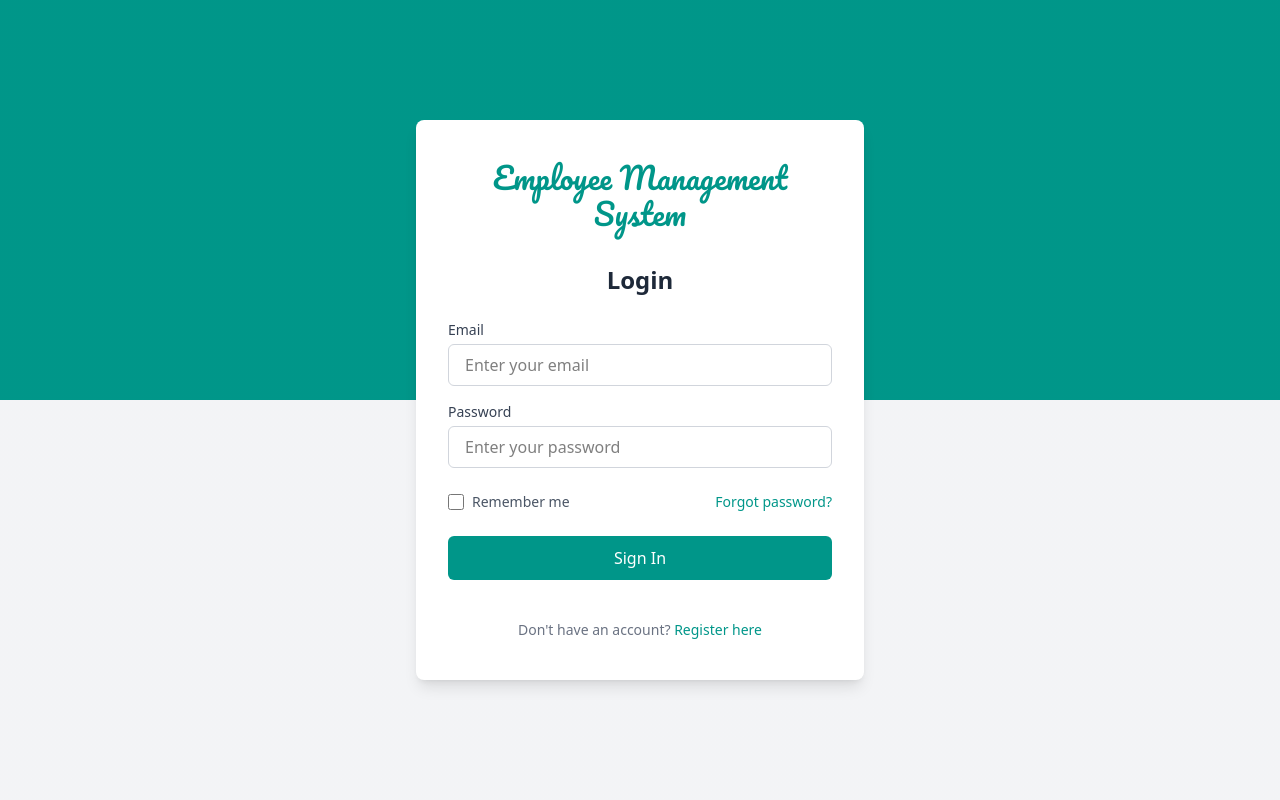
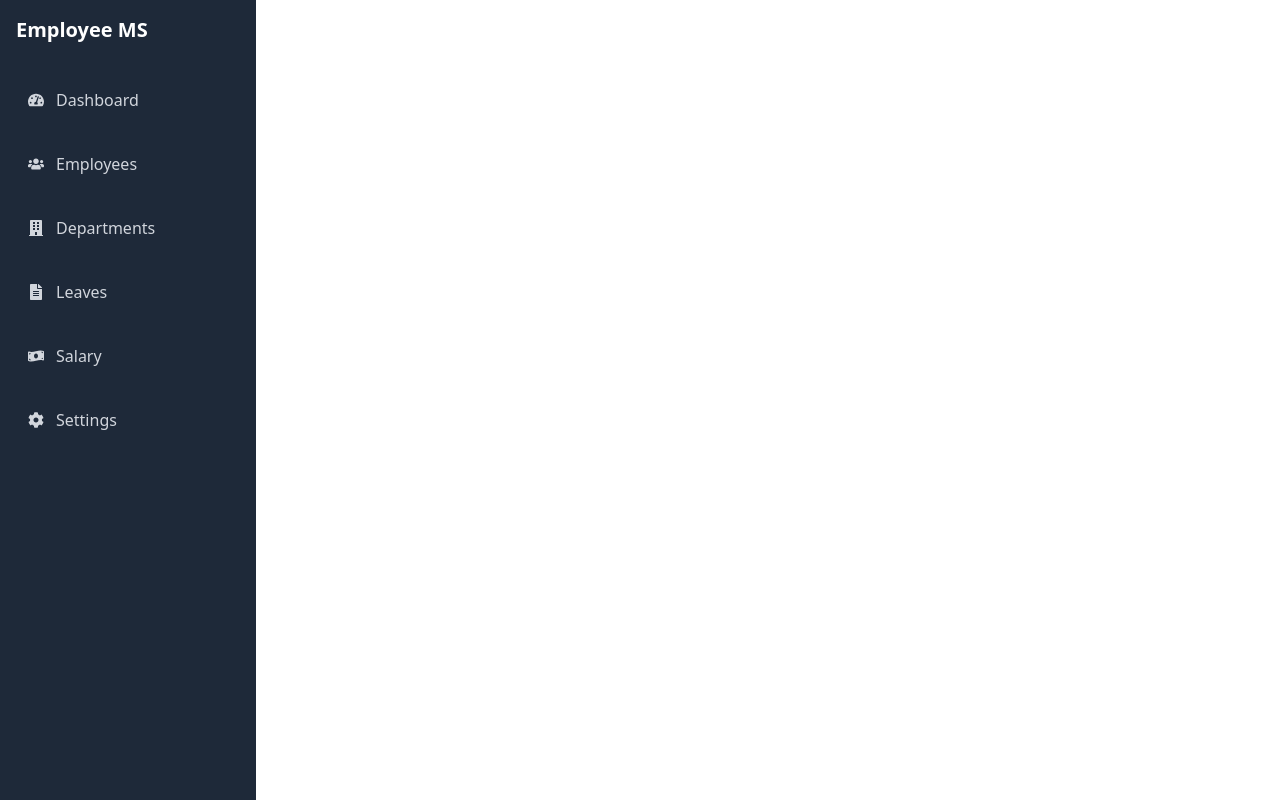
Before and after one commit to maxmwangikenya/schoolManagmentSystemBaobab, a React (Vite) app in the folder frontend/: page /admn-dashboard in a window 1280 px wide. Before the commit this address led to /login. Built offline with nearby package versions, Linux system fonts and the light colour scheme; sample sign-in values are in the browser's storage.

Commit message:
landing page

```diff
--- a/frontend/src/App.jsx
+++ b/frontend/src/App.jsx
@@ -10,7 +10,6 @@ import RoleBaseRoutes from './utils/RoleBaseRoutes';
 function App() {
   return (
     <Routes>
-      <Route path="/" element={<Navigate to="/admn-dashboard" />} />
       <Route path="/login" element={<Login />} />
       <Route path="/admn-dashboard" element={
         <PrivateRoutes>
--- /dev/null
+++ b/frontend/src/components/dashboard/AdminSidebar.jsx
@@ -0,0 +1,107 @@
+import React from 'react';
+import { NavLink } from 'react-router-dom';
+import {
+  FaTachometerAlt,
+  FaUsers,
+  FaBuilding,
+  FaFileAlt,      // For Leaves
+  FaMoneyBillWave, // For Salary
+  FaCog           // For Settings
+} from 'react-icons/fa';
+
+const AdminSidebar = () => {
+  return (
+    <div className="w-64 bg-gray-800 text-white min-h-screen p-4">
+      <div className="mb-8">
+        <h3 className="text-xl font-bold">Employee MS</h3>
+      </div>
+      <div className="space-y-4">
+        <NavLink
+          to="/admin-dashboard"
+          className={({ isActive }) =>
+            `flex items-center gap-3 p-3 rounded-lg transition-colors ${
+              isActive
+                ? 'bg-teal-600 text-white'
+                : 'text-gray-300 hover:bg-blue-600 hover:text-white' // ✅ Blue on hover
+            }`
+          }
+        >
+          <FaTachometerAlt />
+          <span>Dashboard</span>
+        </NavLink>
+
+        <NavLink
+          to="/employees"
+          className={({ isActive }) =>
+            `flex items-center gap-3 p-3 rounded-lg transition-colors ${
+              isActive
+                ? 'bg-teal-600 text-white'
+                : 'text-gray-300 hover:bg-blue-600 hover:text-white' // ✅ Blue on hover
+            }`
+          }
+        >
+          <FaUsers />
+          <span>Employees</span>
+        </NavLink>
+
+        <NavLink
+          to="/departments"
+          className={({ isActive }) =>
+            `flex items-center gap-3 p-3 rounded-lg transition-colors ${
+              isActive
+                ? 'bg-teal-600 text-white'
+                : 'text-gray-300 hover:bg-blue-600 hover:text-white' // ✅ Blue on hover
+            }`
+          }
+        >
+          <FaBuilding />
+          <span>Departments</span>
+        </NavLink>
+
+        <NavLink
+          to="/leaves"
+          className={({ isActive }) =>
+            `flex items-center gap-3 p-3 rounded-lg transition-colors ${
+              isActive
+                ? 'bg-teal-600 text-white'
+                : 'text-gray-300 hover:bg-blue-600 hover:text-white' // ✅ Blue on hover
+            }`
+          }
+        >
+          <FaFileAlt />
+          <span>Leaves</span>
+        </NavLink>
+
+        <NavLink
+          to="/salary"
+          className={({ isActive }) =>
+            `flex items-center gap-3 p-3 rounded-lg transition-colors ${
+              isActive
+                ? 'bg-teal-600 text-white'
+                : 'text-gray-300 hover:bg-blue-600 hover:text-white' // ✅ Blue on hover
+            }`
+          }
+        >
+          <FaMoneyBillWave />
+          <span>Salary</span>
+        </NavLink>
+
+        <NavLink
+          to="/settings"
+          className={({ isActive }) =>
+            `flex items-center gap-3 p-3 rounded-lg transition-colors ${
+              isActive
+                ? 'bg-teal-600 text-white'
+                : 'text-gray-300 hover:bg-blue-600 hover:text-white' // ✅ Blue on hover
+            }`
+          }
+        >
+          <FaCog />
+          <span>Settings</span>
+        </NavLink>
+      </div>
+    </div>
+  );
+};
+
+export default AdminSidebar;
--- a/frontend/src/context/authContext.jsx
+++ b/frontend/src/context/authContext.jsx
@@ -1,4 +1,4 @@
-// src/context/auth.jsx
+// src/context/authContext.jsx
 import React, { createContext, useContext, useReducer, useEffect } from 'react';
 import { useNavigate } from 'react-router-dom';
 
@@ -12,6 +12,8 @@ const initialState = {
 // Action Types
 const LOGIN_SUCCESS = 'LOGIN_SUCCESS';
 const LOGIN_FAILURE = 'LOGIN_FAILURE';
+const REGISTER_SUCCESS = 'REGISTER_SUCCESS';
+const REGISTER_FAILURE = 'REGISTER_FAILURE';
 const LOGOUT = 'LOGOUT';
 const CHECK_AUTH = 'CHECK_AUTH';
 
@@ -19,6 +21,7 @@ const CHECK_AUTH = 'CHECK_AUTH';
 const authReducer = (state, action) => {
     switch (action.type) {
         case LOGIN_SUCCESS:
+        case REGISTER_SUCCESS:
             return {
                 ...state,
                 user: action.payload.user,
@@ -26,6 +29,7 @@ const authReducer = (state, action) => {
                 isLoading: false,
             };
         case LOGIN_FAILURE:
+        case REGISTER_FAILURE:
             return {
                 ...state,
                 user: null,
@@ -128,6 +132,58 @@ const AuthProvider = ({ children }) => {
         }
     };
 
+    // Register function — replace with real API call
+    const register = async (userData) => {
+        try {
+            // Simulate API delay
+            await new Promise(resolve => setTimeout(resolve, 1000));
+
+            // Mock registration logic
+            // In a real app, you'd send this data to your backend API
+            const { email, password, name, role = 'employee' } = userData;
+
+            // Basic validation
+            if (!email || !password || !name) {
+                dispatch({ type: REGISTER_FAILURE });
+                return { success: false, error: 'All fields are required' };
+            }
+
+            // Check if user already exists (mock check)
+            const existingUsers = ['admin@example.com', 'employee@example.com'];
+            if (existingUsers.includes(email)) {
+                dispatch({ type: REGISTER_FAILURE });
+                return { success: false, error: 'User already exists' };
+            }
+
+            // Create new user
+            const newUser = {
+                id: Date.now(), // Mock ID generation
+                email,
+                name,
+                role,
+            };
+
+            // Store user data
+            localStorage.setItem('user', JSON.stringify(newUser));
+            dispatch({
+                type: REGISTER_SUCCESS,
+                payload: { user: newUser },
+            });
+
+            // Navigate based on role
+            if (role === 'admin') {
+                navigate('/admn-dashboard');
+            } else {
+                navigate('/employee-dashboard');
+            }
+
+            return { success: true, user: newUser };
+        } catch (error) {
+            dispatch({ type: REGISTER_FAILURE });
+            return { success: false, error: 'Registration failed. Please try again.' };
+        }
+    };
+
     // Logout function
     const logout = () => {
         localStorage.removeItem('user');
@@ -137,7 +193,11 @@ const AuthProvider = ({ children }) => {
 
     const value = {
         ...state,
+        user: state.user,
+        isAuthenticated: state.isAuthenticated,
+        loading: state.isLoading, // Also provide as 'loading' for compatibility
         login,
+        register, // Add register function to context value
         logout,
     };
 
@@ -148,5 +208,5 @@ const AuthProvider = ({ children }) => {
     );
 };
 
-// ✅ DEFAULT EXPORT — so you can do: import AuthProvider from './context/auth'
+// Default export
 export default AuthProvider;
--- a/frontend/src/pages/AdmnDashboard.jsx
+++ b/frontend/src/pages/AdmnDashboard.jsx
@@ -1,94 +1,11 @@
-import React, { useEffect } from 'react'
-import { useAuth } from '../context/authContext'
-import { useNavigate } from 'react-router-dom'
+import React from 'react'
+import AdminSidebar from '../components/dashboard/AdminSidebar'
+import { useAuth} from '../context/authContext'
 
 const AdmnDashboard = () => {
-  const { user, loading } = useAuth()
-  const navigate = useNavigate()
-
-  useEffect(() => {
-    // Only check authentication after loading is complete
-    if (!loading) {
-      if (!user) {
-        console.log('No user found, redirecting to login');
-        navigate('/login', { replace: true })
-      } else if (user.role !== 'admin') {
-        console.log('User is not admin, redirecting to unauthorized');
-        navigate('/unauthorized', { replace: true })
-      } else {
-        console.log('Admin user authenticated:', user.name);
-      }
-    }
-  }, [user, loading, navigate])
-
-  // Show loading while authentication is being checked
-  if (loading) {
-    return (
-      <div style={{
-        display: 'flex',
-        justifyContent: 'center',
-        alignItems: 'center',
-        height: '100vh',
-        fontSize: '18px',
-        fontWeight: 'bold'
-      }}>
-        <div>Checking authentication status...</div>
-      </div>
-    )
-  }
-
-  // Don't render anything if redirecting (user doesn't exist or not admin)
-  if (!user || user.role !== 'admin') {
-    return null
-  }
-
-  // Render dashboard only for authenticated admin users
   return (
-    <div style={{ padding: '20px' }}>
-      <h1>Admin Dashboard</h1>
-      <p>Welcome, {user.name}!</p>
-      <p>Email: {user.email}</p>
-      <p>Role: {user.role}</p>
-
-      <div style={{ marginTop: '20px' }}>
-        <h2>Admin Tools</h2>
-        <div style={{ display: 'flex', gap: '10px', marginTop: '10px' }}>
-          <button
-            onClick={() => navigate('/manage-users')}
-            style={{ padding: '10px 15px', cursor: 'pointer' }}
-          >
-            Manage Users
-          </button>
-          <button
-            onClick={() => navigate('/reports')}
-            style={{ padding: '10px 15px', cursor: 'pointer' }}
-          >
-            View Reports
-          </button>
-          <button
-            onClick={() => navigate('/settings')}
-            style={{ padding: '10px 15px', cursor: 'pointer' }}
-          >
-            System Settings
-          </button>
-        </div>
-      </div>
-
-      <div style={{ marginTop: '30px' }}>
-        <button
-          onClick={() => navigate('/login')}
-          style={{
-            padding: '8px 12px',
-            cursor: 'pointer',
-            backgroundColor: '#f44336',
-            color: 'white',
-            border: 'none',
-            borderRadius: '4px'
-          }}
-        >
-          Logout
-        </button>
-      </div>
+    <div>
+      <AdminSidebar/>
     </div>
   )
 }
```
